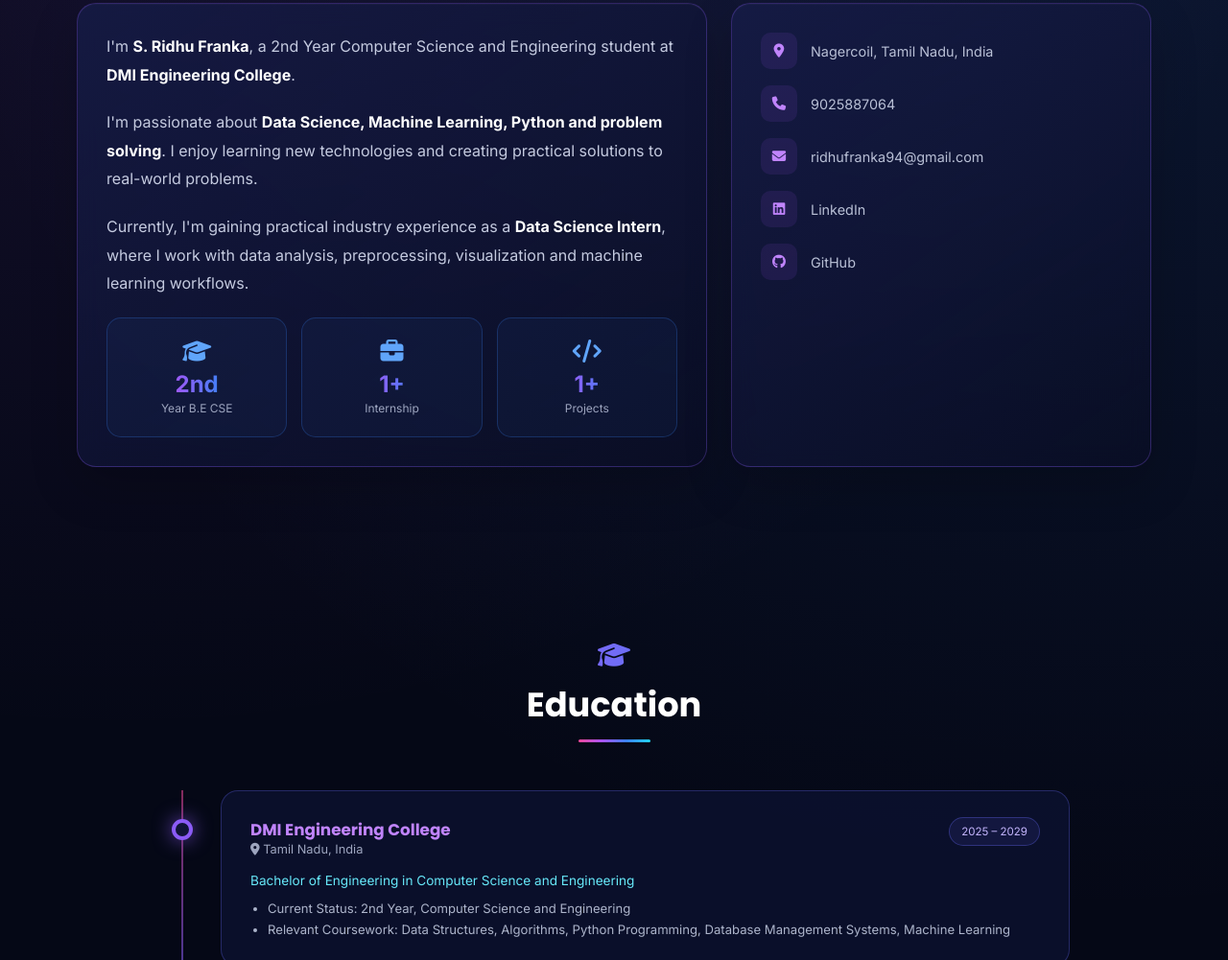
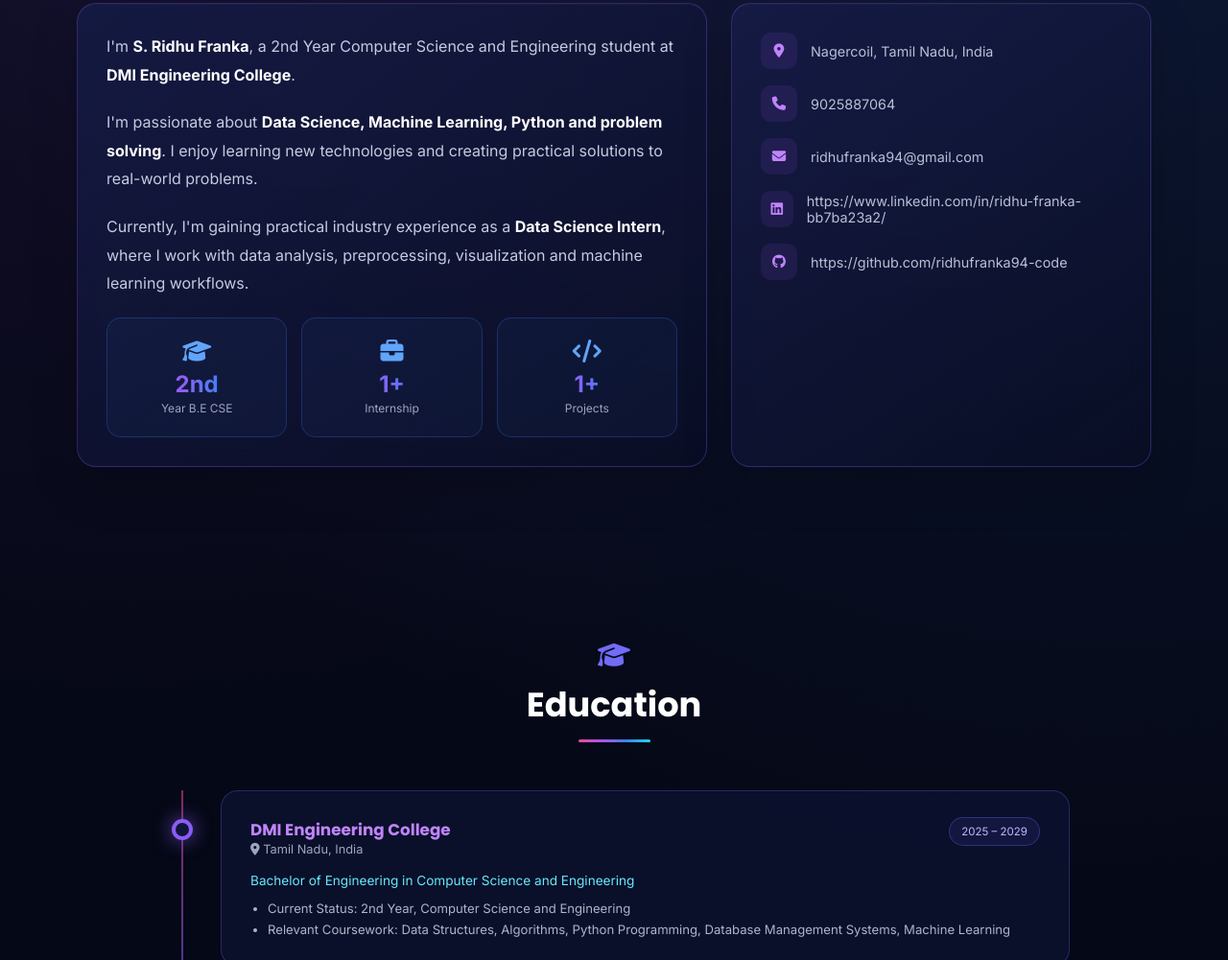
Before and after one commit to ridhufranka94-code/portfolio, a plain HTML site: page index.html in a window 1280 px wide. Shown: the part 1044-2045 px from the top of the page at 96% size. Drawn offline with Linux system fonts and the light colour scheme.

Commit message:
Update social media links in index.html
Updated LinkedIn and GitHub links in index.html.

```diff
--- a/index.html
+++ b/index.html
@@ -1609,12 +1609,12 @@
 
                         <div>
                             <i class="fa-brands fa-linkedin"></i>
-                            <span>LinkedIn</span>
+                            <span>https://www.linkedin.com/in/ridhu-franka-bb7ba23a2/</span>
                         </div>
 
                         <div>
                             <i class="fa-brands fa-github"></i>
-                            <span>GitHub</span>
+                            <span>https://github.com/ridhufranka94-code</span>
                         </div>
 
                     </div>
```
